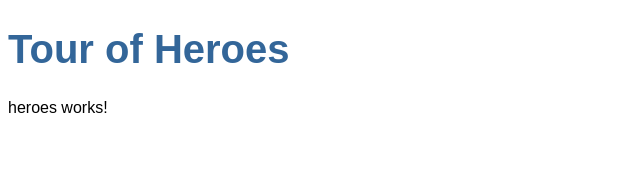
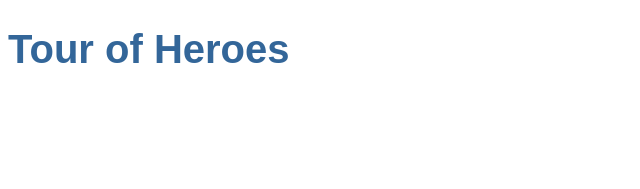
Before and after one commit to FireL0ki/angular-tour-of-heroes, an Angular app: page / in a window 1280 px wide. Shown: the top 189 px of the page, without its empty margins (0-640 px from the left). Built offline with nearby package versions, Linux system fonts and the light colour scheme.

Commit message:
display heroes component in main app

```diff
--- a/src/app/heroes/heroes.component.html
+++ b/src/app/heroes/heroes.component.html
@@ -1 +1 @@
-<p>heroes works!</p>
+<h2>{{hero}}</h2>
```
